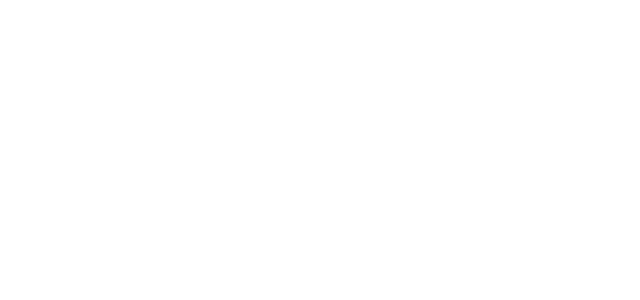
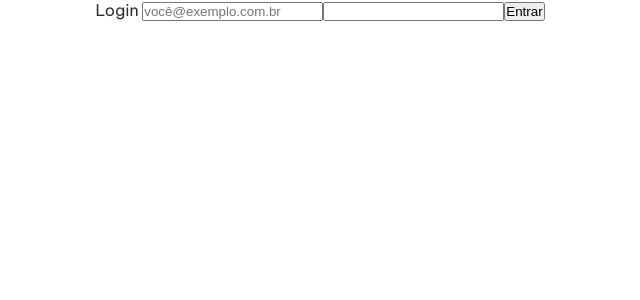
Before and after one commit to marsleite/project-delivery, a Vue app in the folder client/: page /login in a window 1280 px wide. Before the commit this address had no page. Shown: the top 300 px of the page, without its empty margins (320-960 px from the left). Built offline with nearby package versions, Linux system fonts and the light colour scheme.

Commit message:
Configurando Testes e Página de Login

```diff
--- a/client/src/router/index.js
+++ b/client/src/router/index.js
@@ -1,11 +1,17 @@
 import { createRouter, createWebHistory } from 'vue-router';
 import Home from '../views/Home.vue';
+import Login from '../views/Login.vue';
 
 const routes = [
   {
     path: '/',
     name: 'Home',
     component: Home,
+  },
+  {
+    path: '/login',
+    name: 'Login',
+    component: Login,
   },
 ];
 
--- a/client/src/views/Login.vue
+++ b/client/src/views/Login.vue
@@ -1,8 +1,27 @@
 <template>
   <main id="login-page">
-    Login
-    <input />
-    <input />
+    <form>
+      Login
+      <input
+        id="email"
+        placeholder="você@exemplo.com.br"
+        type="email"
+        v-model="email"
+      />
+      <input
+        id="password"
+        type="password"
+        v-model="password"
+      />
+      <button
+        id="btn-login"
+        type="button"
+        @click="login"
+      >
+        Entrar
+      </button>
+
+    </form>
 
   </main>
 </template>
@@ -10,5 +29,11 @@
 <script>
 export default {
   name: 'Login',
-}
+  data() {
+    return {
+      email: '',
+      password: '',
+    };
+  },
+};
 </script>
```
Also changed, not shown: 1 other file (tests, documents, lock files or other folders).
